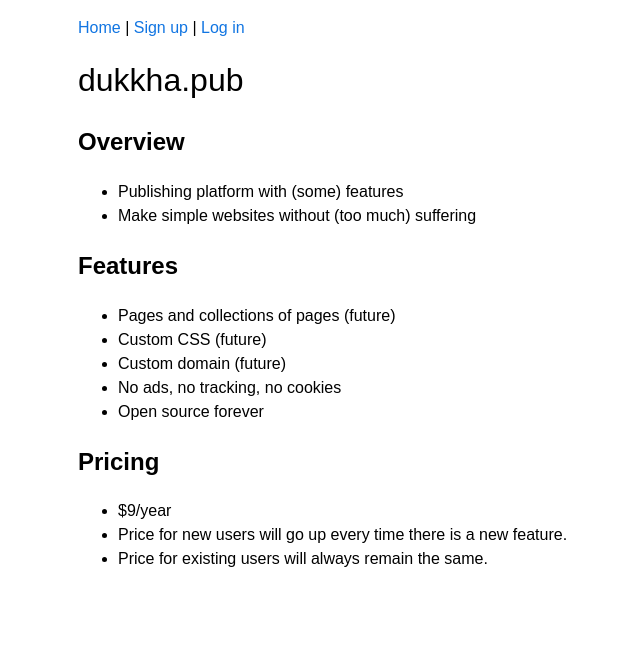
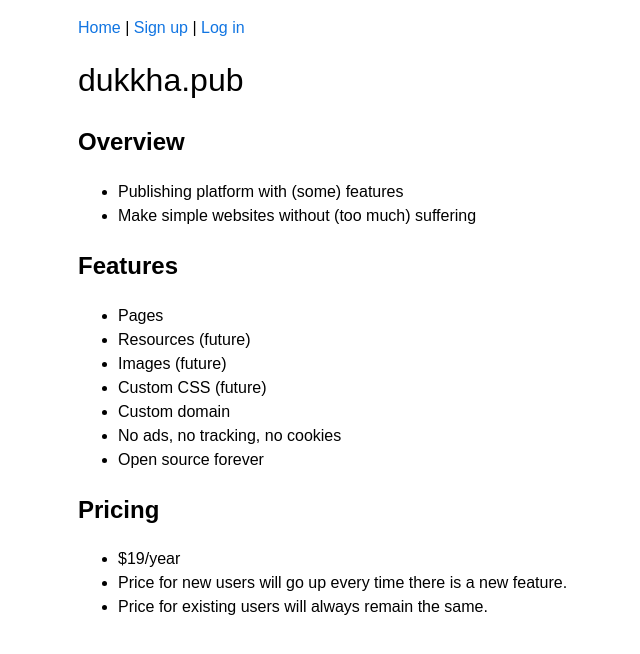
Before and after one commit to sirodoht/schoolmemories, a Django app: template main/templates/main/landing.html in a window 1280 px wide. Shown: the top 654 px of the page, without its empty margins (312-952 px from the left). Run offline with Django 5.2, Linux system fonts and the light colour scheme; the template is opened without the code that fills it, so the values that code supplies are empty.

Commit message:
Update features on landing and raise prices

```diff
--- a/main/templates/main/landing.html
+++ b/main/templates/main/landing.html
@@ -12,9 +12,11 @@
 
     <h2>Features</h2>
     <ul>
-        <li>Pages and collections of pages (future)</li>
+        <li>Pages</li>
+        <li>Resources (future)</li>
+        <li>Images (future)</li>
         <li>Custom CSS (future)</li>
-        <li>Custom domain (future)</li>
+        <li>Custom domain</li>
         <li>
             <span title="Fine, we have one cookie for sessions. But don't tell anyone.">
                 No ads, no tracking, no cookies
@@ -29,7 +31,7 @@
 
     <h2>Pricing</h2>
     <ul>
-        <li>$9/year</li>
+        <li>$19/year</li>
         <li>Price for new users will go up every time there is a new feature.</li>
         <li>Price for existing users will always remain the same.</li>
     </ul>
```
